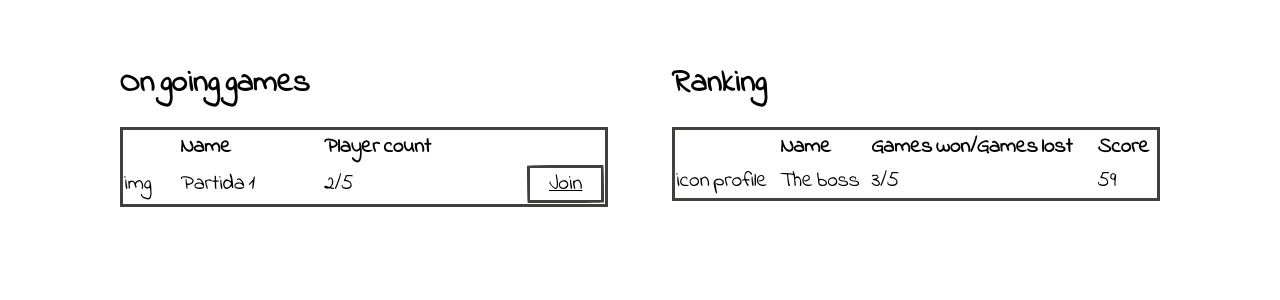
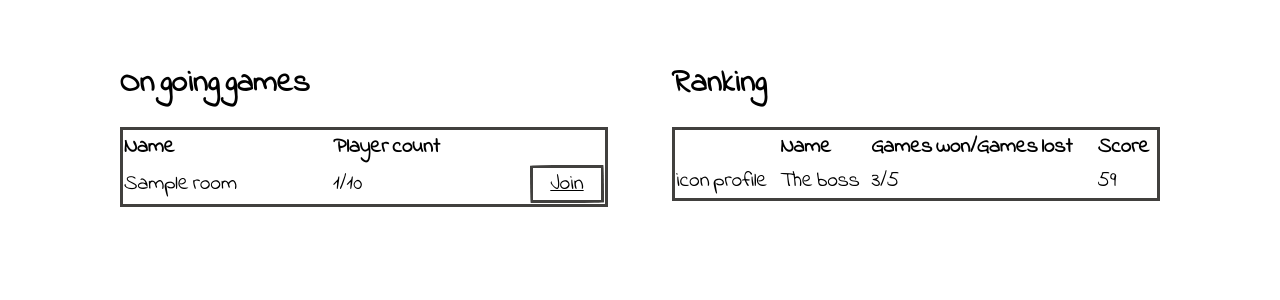
Before and after one commit to IvanRaymond/dont_hang, a Symfony app: template templates/home/index.html.twig in a window 1280 px wide. Shown: the top 300 px of the page. Run offline with Twig, Linux system fonts and the light colour scheme; the template is opened without the code that fills it: most values are stand-ins (such as "Sample title", 1, 10 or a date in 2020); some libraries are stand-ins or nearby versions.

Commit message:
refactor(home): remove comment and replace good variables

```diff
--- a/templates/home/index.html.twig
+++ b/templates/home/index.html.twig
@@ -43,38 +43,29 @@ td > div.join:hover {
 </style>
 
 <div class="container-flex">
-
   <div class="container-item">
     <h2>{{ 'home.table.game.title'|trans|raw }}</h2>
-
     <div class="current-parties">
       <table class="border lined thick">
         <thead>
           <tr>
-            <th></th>
             <th>{{ 'home.table.game.name'|trans|raw }}</th>
             <th>{{ 'home.table.game.player_count'|trans|raw }}</th>
             <th></th>
           </tr>
         </thead>
         <tbody>
-          {# {% for game in games %} #}
+           {% for room in rooms %}
           <tr>
-            <td>img</td>
-            {# <td><img src="{{ game.icon }}" alt="{{ game.name }}"></td> #}
-            <td class="bottom-bar">Partida 1</td>
-            {# <td class="{{ loop.last ? '' : 'bottom-bar' }}">{{ game.name }}</td> #}
-            <td class="bottom-bar">2/5</td>
-            {# <td class="{{ loop.last ? '' : 'bottom-bar' }}">{{ game.numberOfPlayers }}</td> #}
+            <td class="{{ loop.last ? '' : 'bottom-bar' }}">{{ room.name }}</td>
+            <td class="{{ loop.last ? '' : 'bottom-bar' }}">{{ room.roomParticipants.count }}/{{ room.capacity }}</td>
             <td>
               <div class="join border lined thick bottom-bar" onclick="goToLink(event)">
-              {# <td class="join border lined thick" onclick="goToLink(event)"> #}
-                <a class="join-link" href="">{{ 'home.table.game.join'|trans|raw }}</a>
+                <a class="join-link" href="{{ path('app_join_room', {'id': room.id}) }}">{{ 'home.table.game.join'|trans|raw }}</a>
               </div>
-              {# <a class="join-link" href="{{ game.joinUrl }}">Rejoindre</a> #}
             </td>
           </tr>
-          {# {% endfor %} #}
+           {% endfor %}
         </tbody>
       </table>
     </div>
```
